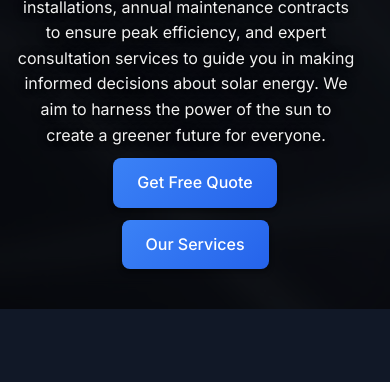
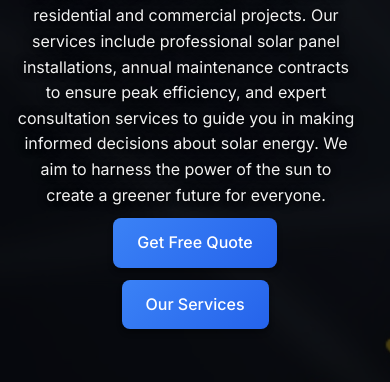
Before and after one commit to ashishn97/GreenSunES, a plain HTML site: page index.html in a window 390 px wide. Shown: the part 283-665 px from the top of the page. Drawn offline with nearby package versions, Linux system fonts and the light colour scheme.

Commit message:
Updated hash for email

```diff
--- a/script.js
+++ b/script.js
@@ -1,5 +1,5 @@
 // FormSubmit Configuration
-const FORMSUBMIT_EMAIL = 'greensunenergy1622@gmail.com';
+const FORMSUBMIT_EMAIL = '74cda2e8753d7832aeb1e7be269ee848';
 
 // Domain validation for security
 function isValidEnvironment() {
--- a/styles.css
+++ b/styles.css
@@ -303,7 +303,7 @@ p {
 
 /* Hero Section */
 .hero {
-  padding: 150px 0 80px;
+  padding: 120px 0 80px;
   background: linear-gradient(rgba(0, 0, 0, 0.6), rgba(0, 0, 0, 0.6)), url('assets/images/light_bg.jpg');
   display: flex;
   align-items: center;
@@ -366,7 +366,7 @@ p {
 /* Hero Section Responsive Design */
 @media (max-width: 768px) {
   .hero {
-    padding: 80px 0 60px;
+    padding: 120px 0 60px;
     min-height: 60vh;
     background-attachment: scroll;
   }
@@ -395,8 +395,12 @@ p {
 
 @media (max-width: 480px) {
   .hero {
-    padding: 60px 0 40px;
+    padding: 100px 0 40px;
     min-height: 50vh;
+  }
+
+  .hero {
+    padding: 100px 0 40px;
   }
 
   .hero-title {
@@ -899,6 +903,7 @@ p {
 
   .hero {
     background-attachment: scroll;
+    padding: 120px 0 60px;
   }
 
   .hero-title {
```
